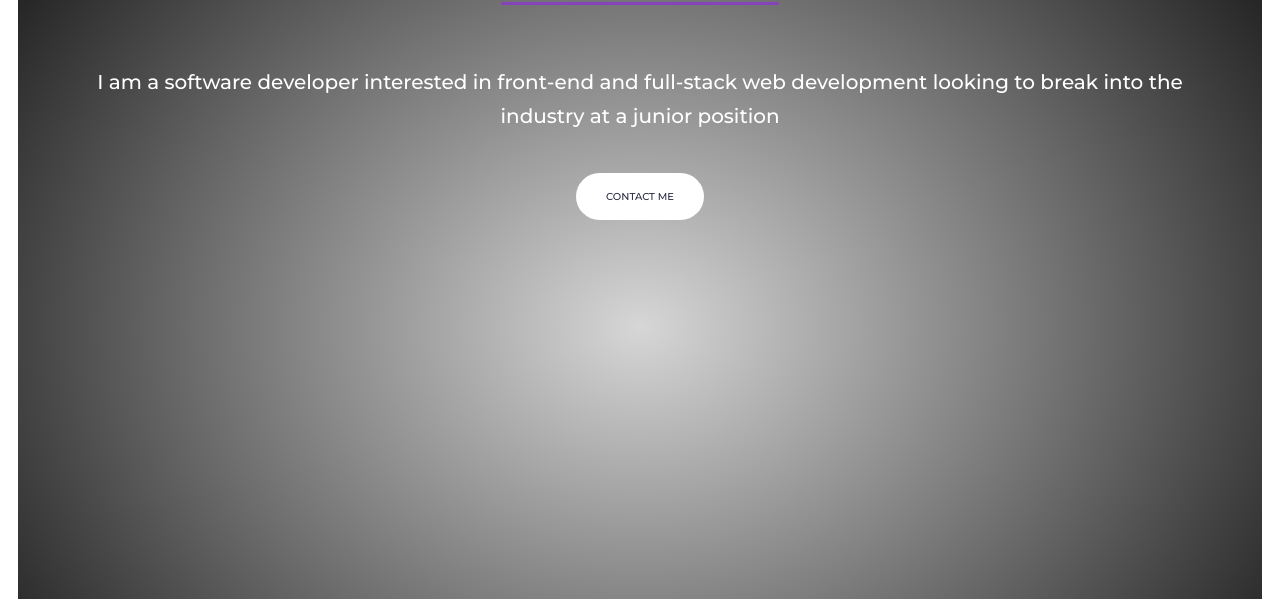
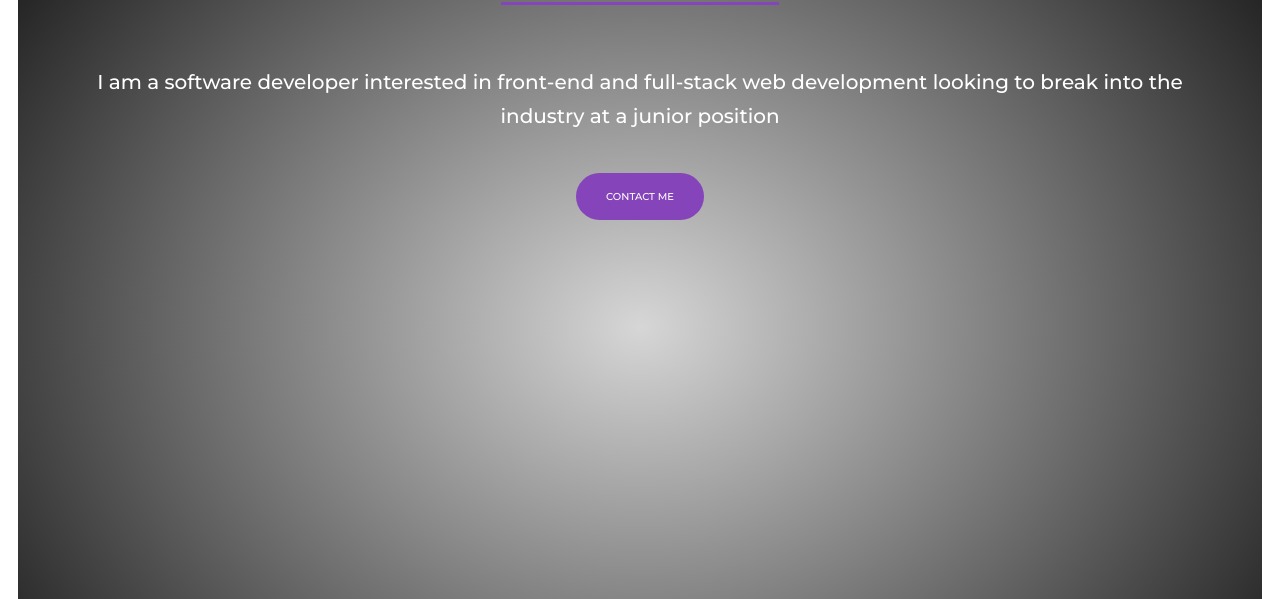
Before and after one commit to PeterEckIII/portfolio_site, a website: page index.html in a window 1280 px wide. Shown: the part 201-800 px from the top of the page. Drawn offline with Linux system fonts and the light colour scheme.

Commit message:
Finish button styling

```diff
--- a/sass/components/_button.scss
+++ b/sass/components/_button.scss
@@ -9,14 +9,12 @@
         padding: 1.5rem 3rem;
         display: inline-block;
         border-radius: 10rem;
-        background-color: $white-color;
-        color: $gunmetal-color;
+        background-color: $purple-color;
+        color: $white-color;
     }
 
     &:hover {
         box-shadow: 0 1px 2px 1px $slate-grey-color;
-        background-color: $purple-color;
-        color: $white-color;
         transform: translateY(-1.5px);
     }
 
```
Also changed, not shown: public/style.css.
